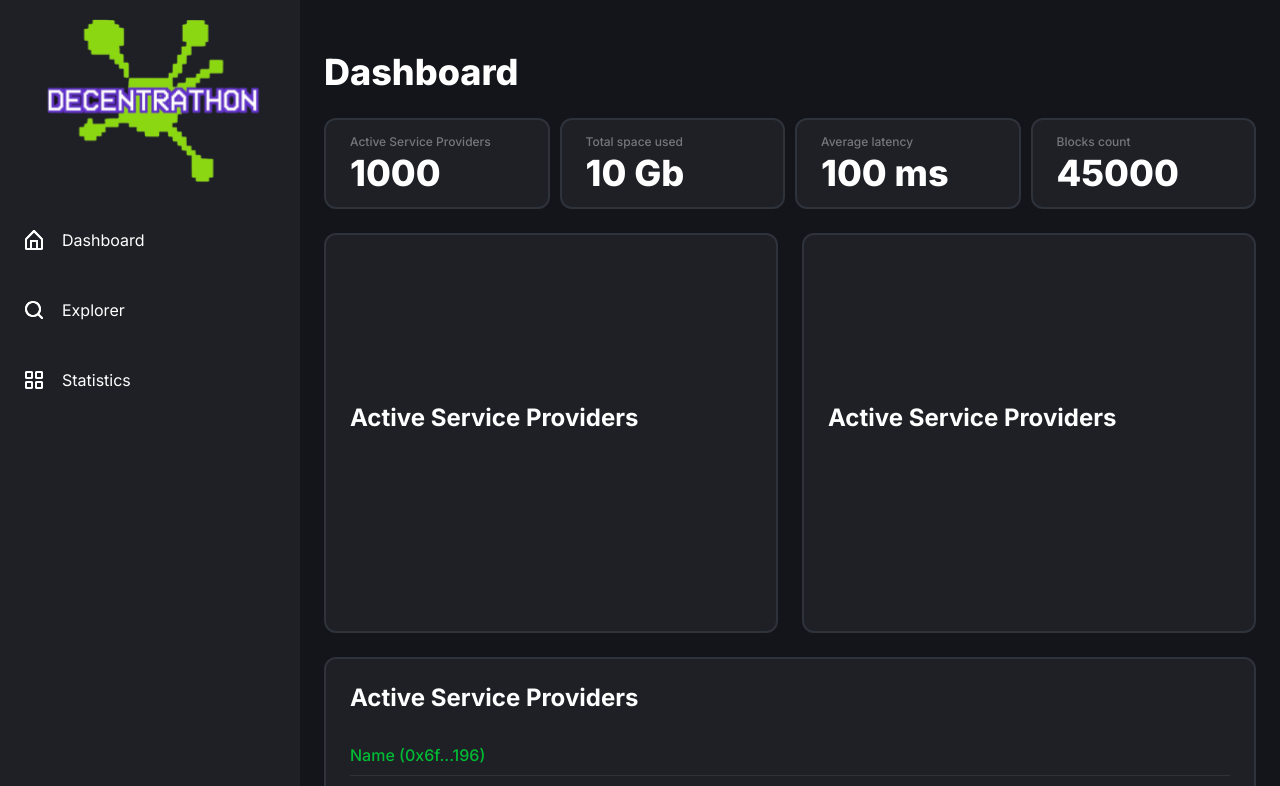
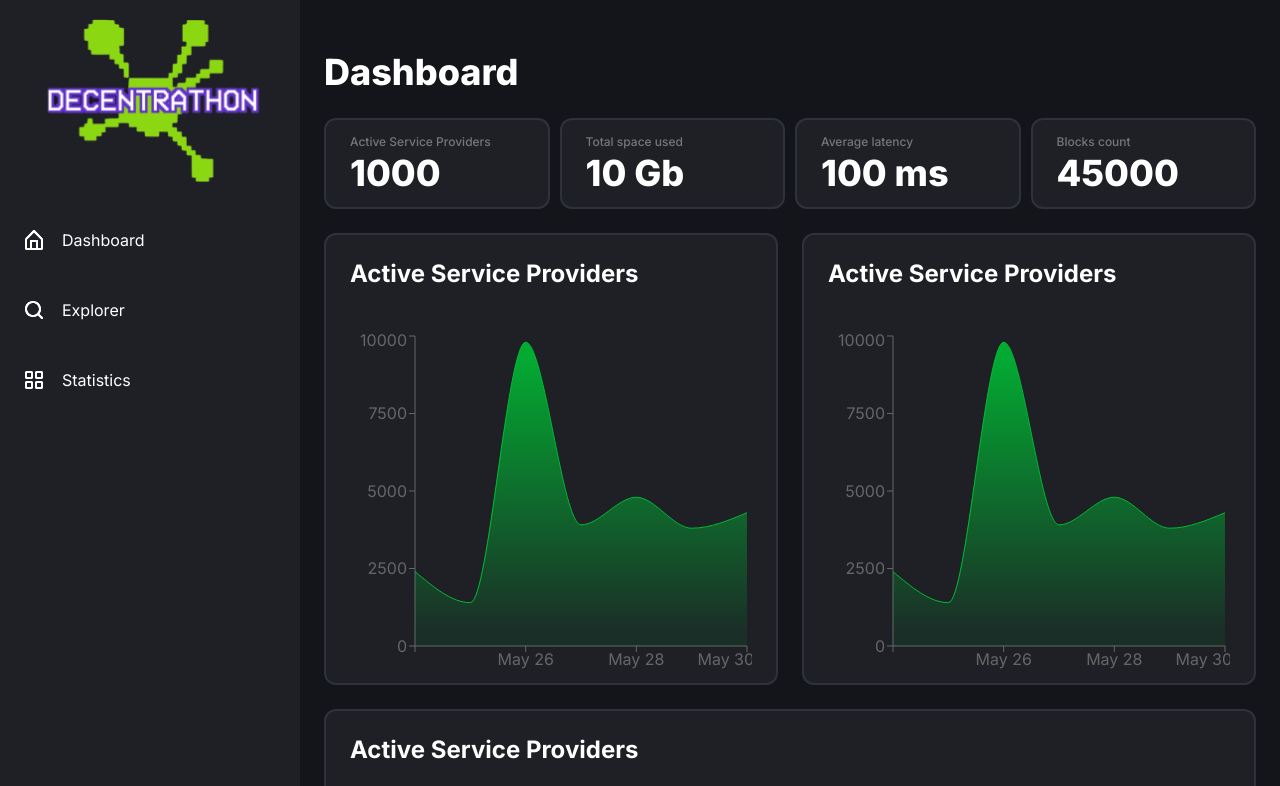
Before and after one commit to ENTITY514/decentrathon, a React (Create React App) app: page / in a window 1280 px wide. Shown: the top 786 px of the page. Built offline with nearby package versions, Linux system fonts and the light colour scheme.

Commit message:
charts update

```diff
--- a/src/Pages/Dashboard/Components/ActiveServiceProvidersCharts/activeServiceProvidersCharts.module.css
+++ b/src/Pages/Dashboard/Components/ActiveServiceProvidersCharts/activeServiceProvidersCharts.module.css
@@ -2,4 +2,6 @@
     display: grid;
     grid-template-columns: 1fr;
     grid-gap: 32px;
+    grid-template-rows: 40px 350px;
+    height: 400px;
 }
--- a/src/Pages/Dashboard/Components/ActiveServiceProvidersCharts/activeServiceProvidersCharts.tsx
+++ b/src/Pages/Dashboard/Components/ActiveServiceProvidersCharts/activeServiceProvidersCharts.tsx
@@ -44,7 +44,7 @@ const data = [
 
 export const ActiveServiceProvidersCharts: React.FC = () => {
     return (
-        <Wrapper padding='24px' margin='0' height='400px'>
+        <Wrapper padding='24px' margin='0'>
             <div className={style.box}>
                 <Title title={'Active Service Providers'} size={ISizes.MEDIUM} />
                 <Charts />
--- a/src/Pages/Dashboard/dashboard.module.css
+++ b/src/Pages/Dashboard/dashboard.module.css
@@ -9,5 +9,4 @@
     grid-template-columns: 1fr 1fr;
     grid-gap: 24px;
     width: 100%;
-    height: 400px;
 }
```
